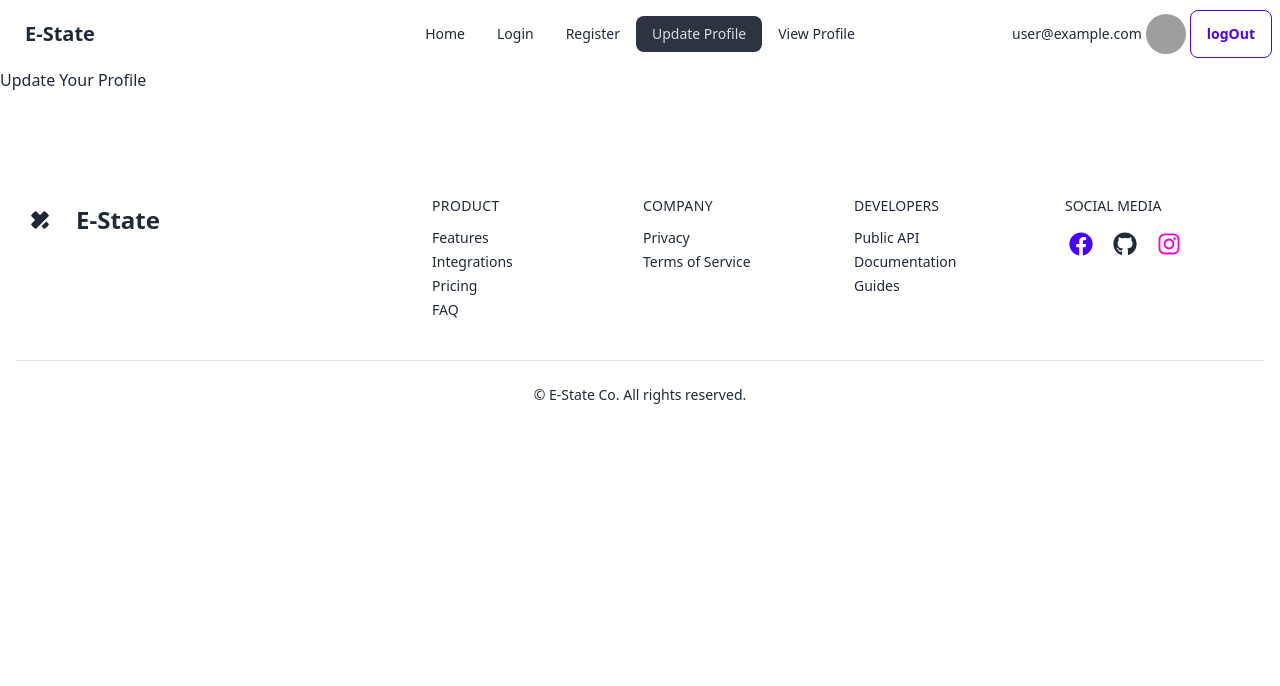
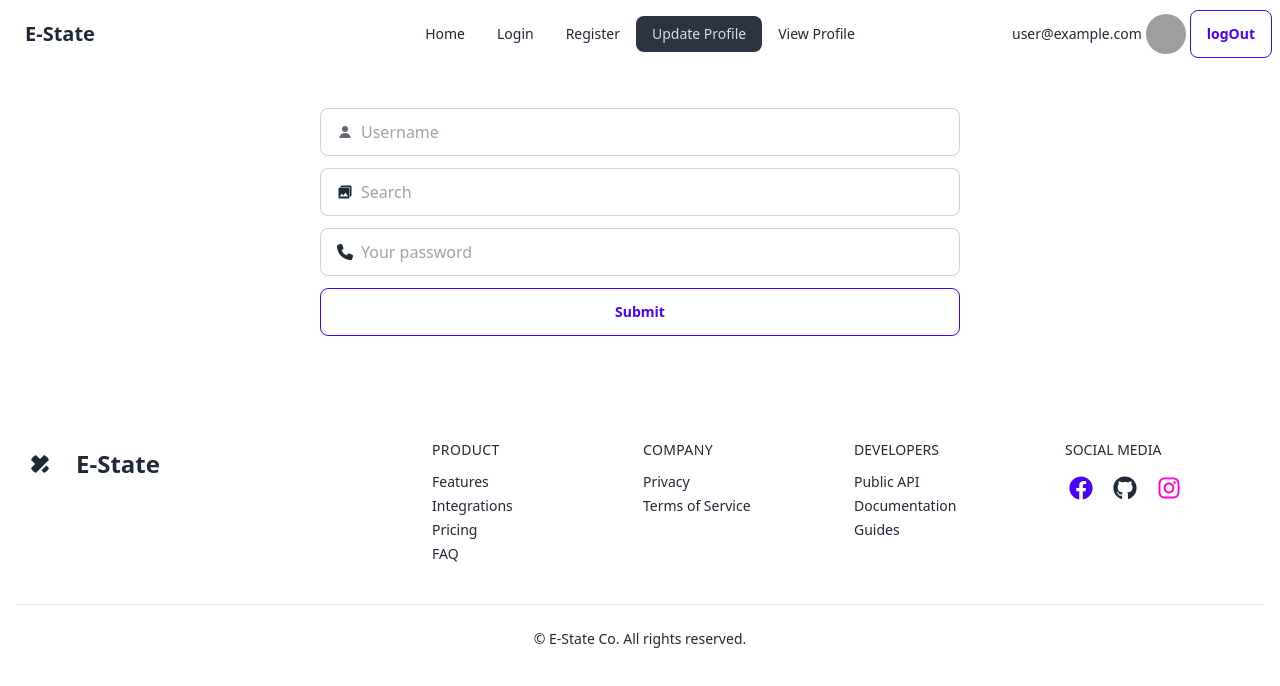
Before and after one commit to HIMU005/estate-by-himu, a React (Vite) app: page /update in a window 1280 px wide. Shown: the top 686 px of the page. Built offline with nearby package versions, Linux system fonts and the light colour scheme; no server answers; sample sign-in values are in the browser's storage; grey boxes are pictures that could not be loaded.

Commit message:
Time for sleep

```diff
--- a/src/pages/Register.jsx
+++ b/src/pages/Register.jsx
@@ -19,10 +19,6 @@ const Register = () => {
 
     const onSubmit = (data) => {
         console.log(data);
-        // const name = data.name;
-        // const email = data.email;
-        // const photoUrL = data.photoUrl;
-        // const password = data.password;
 
         const { email, password } = data;
         setPassError("");
--- a/src/pages/UpdateProfile.jsx
+++ b/src/pages/UpdateProfile.jsx
@@ -1,14 +1,61 @@
 import { useContext } from "react";
 import { AuthContext } from "../routes/provider/AuthProvider";
 import { useNavigate } from "react-router-dom";
+import { useForm } from "react-hook-form";
+import { IoMdPhotos } from "react-icons/io";
+import { FaPhone } from "react-icons/fa6";
+
 
 const UpdateProfile = () => {
     const { user } = useContext(AuthContext);
     const navigate = useNavigate();
     if (!user) navigate("/login")
+
+    const {
+        register,
+        handleSubmit,
+        // watch,
+        formState: { errors },
+    } = useForm();
+
+    const onSubmit = (data) => {
+        console.log(data);
+        const {
+            photoURL,
+            displayName,
+            phoneNumber,
+        } = data;
+
+        console.log(photoURL, displayName, phoneNumber);
+    }
+
+
     return (
         <div>
-            <h3>Update Your Profile</h3>
+            <form onSubmit={handleSubmit(onSubmit)} className="w-1/2 mx-auto space-y-3 mt-10">
+
+                {/* name  */}
+                <label className="input input-bordered flex items-center gap-2">
+                    <svg xmlns="http://www.w3.org/2000/svg" viewBox="0 0 16 16" fill="currentColor" className="w-4 h-4 opacity-70"><path d="M8 8a3 3 0 1 0 0-6 3 3 0 0 0 0 6ZM12.735 14c.618 0 1.093-.561.872-1.139a6.002 6.002 0 0 0-11.215 0c-.22.578.254 1.139.872 1.139h9.47Z" /></svg>
+                    <input type="text" {...register("displayName")} className="grow" placeholder="Username" />
+                </label>
+
+                {/* photoUrL */}
+                <label className="input input-bordered flex items-center gap-2">
+                    <IoMdPhotos />
+                    <input type="text" {...register("photoURL")} className="grow" placeholder="Search" />
+                </label>
+                <label className="input input-bordered flex items-center gap-2">
+                    <FaPhone />
+
+                    <input type="text" {...register("phone", { required: true })} className="grow" placeholder="Your password" />
+                    {errors.password && <span className="text-sm text-red-500 font-bold">This field is required</span>}
+
+
+                </label>
+                <button type="submit" className="btn btn-primary btn-outline w-full">Submit</button>
+
+            </form>
 
         </div>
     );
--- a/src/pages/ViewProfile.jsx
+++ b/src/pages/ViewProfile.jsx
@@ -1,5 +1,6 @@
 import { useContext } from "react";
 import { AuthContext } from "../routes/provider/AuthProvider";
+import { Link } from "react-router-dom";
 
 const ViewProfile = () => {
     const { user } = useContext(AuthContext);
@@ -9,7 +10,6 @@ const ViewProfile = () => {
         photoURL,
         displayName,
         phoneNumber,
-
     } = user;
     console.log(email, photoURL, phoneNumber, displayName);
     return (
@@ -18,22 +18,21 @@ const ViewProfile = () => {
                 <h1 className="text-xl">Your Email: </h1>
                 <h2 className="border-2 border-black rounded-2xl p-2 px-4">{email}</h2>
             </div>
+
             <div className="flex gap-5 items-center">
                 <h1 className="text-xl">Your Name: </h1>
                 <h2 className="border-2 border-black rounded-2xl p-2 px-4">{displayName}</h2>
             </div>
-            {
-                photoURL ?
-                    <div className="flex gap-5 items-center">
-                        <h1 className="text-xl">photo </h1>
-                        <img src={photoURL} alt="" />
-                    </div>
-                    :
-                    <div className="flex gap-5 items-center">
-                        <h1 className="text-xl">photo </h1>
+
+
+            <div className="flex gap-5 items-center">
+                <h1 className="text-xl">photo </h1>
+                {
+                    photoURL ?
+                        <img src={photoURL} alt="Not available" /> :
                         <h2 className="border-2 border-black rounded-2xl p-2 px-4">Not available </h2>
-                    </div>
-            }
+                }
+            </div>
 
             <div className="flex gap-5 items-center">
                 <h1 className="text-xl">Your Phone Number: </h1>
@@ -44,6 +43,8 @@ const ViewProfile = () => {
                 }
             </div>
 
+            <h2>Want to Updade? <Link to={'/update'} className="btn-link">Click here</Link></h2>
+
         </div>
     );
 };
```
